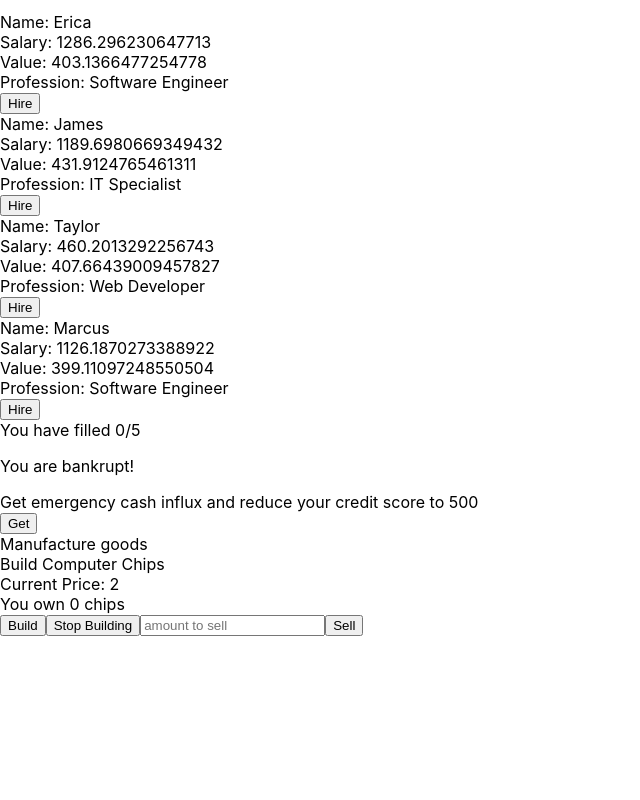
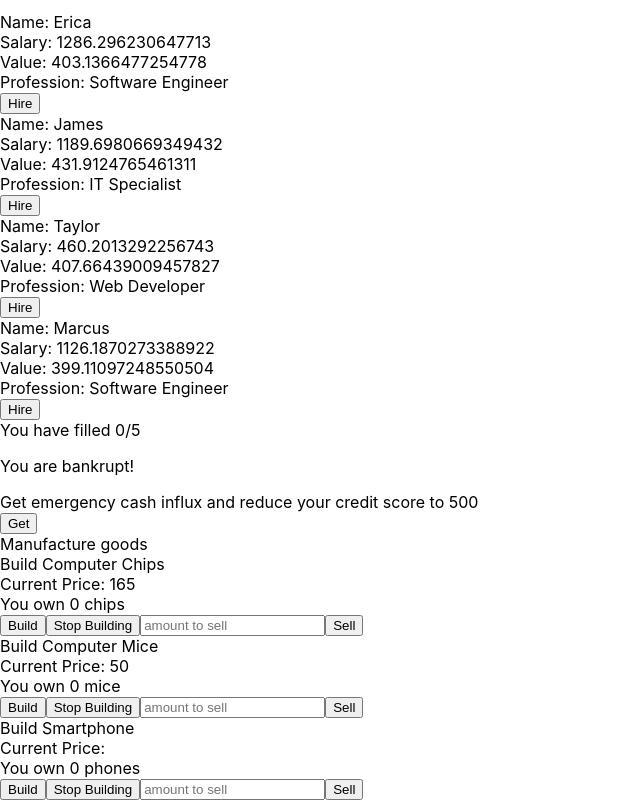
Before and after one commit to tommy-js/Marketcap, a React (Create React App) app: page / in a window 1280 px wide. Shown: the part 272-1072 px from the top of the page, without its empty margins (0-640 px from the left). Before the commit the page ends 908 px from the top, so only its background shows below. Built offline with nearby package versions, Linux system fonts and the light colour scheme.

Commit message:
Added several goods which can be produced and sold

```diff
--- a/src/components/assets/Goods.js
+++ b/src/components/assets/Goods.js
@@ -1,13 +1,22 @@
 import React, { Component, prevState } from "react";
 import BuildComputerChip from "./items/BuildComputerChip";
+import BuildComputerMouse from "./items/BuildComputerMouse";
+import BuildMobilePhone from "./items/BuildMobilePhone";
 
 export default class Goods extends Component {
   constructor(props) {
     super(props);
     this.state = {
-      chipsSold: 0
+      chipsSold: 0,
+      miceSold: 0,
+      phonesSold: 0,
+      chipPrice: 165,
+      mousePrice: 50,
+      phonesPrice: 400
     };
     this.chipsPayment = this.chipsPayment.bind(this);
+    this.micePayment = this.micePayment.bind(this);
+    this.phonesPayment = this.phonesPayment.bind(this);
   }
 
   chipsPayment(sellAmount) {
@@ -19,17 +28,61 @@ export default class Goods extends Component {
     if (incomeValue < 25) {
       incomeValue = 25;
     }
+    this.setState({ chipPrice: incomeValue });
     let passVal = incomeValue * sellAmount;
     this.props.addMoney(passVal);
     console.log(incomeValue);
     console.log(this.state.chipsSold);
   }
 
+  micePayment(sellAmount) {
+    sellAmount = Number(sellAmount);
+    this.setState(prevState => ({
+      miceSold: prevState.miceSold + sellAmount
+    }));
+    let incomeValue = 50 - Math.log(this.state.miceSold + 1) * 10;
+    if (incomeValue < 5) {
+      incomeValue = 5;
+    }
+    this.setState({ mousePrice: incomeValue });
+    let passVal = incomeValue * sellAmount;
+    this.props.addMoney(passVal);
+    console.log(incomeValue);
+    console.log(this.state.miceSold);
+  }
+
+  phonesPayment(sellAmount) {
+    sellAmount = Number(sellAmount);
+    this.setState(prevState => ({
+      phonesSold: prevState.phonesSold + sellAmount
+    }));
+    let incomeValue = 400 - Math.log(this.state.phonesSold + 1) * 10;
+    if (incomeValue < 5) {
+      incomeValue = 5;
+    }
+    this.setState({ phonePrice: incomeValue });
+    let passVal = incomeValue * sellAmount;
+    this.props.addMoney(passVal);
+    console.log(incomeValue);
+    console.log(this.state.phonesSold);
+  }
+
   render() {
     return (
       <div>
         <div>Manufacture goods</div>
-        <BuildComputerChip chipsPayment={this.chipsPayment} />
+        <BuildComputerChip
+          chipsPayment={this.chipsPayment}
+          chipPrice={this.state.chipPrice}
+        />
+        <BuildComputerMouse
+          micePayment={this.micePayment}
+          mousePrice={this.state.mousePrice}
+        />
+        <BuildMobilePhone
+          phonesPayment={this.phonesPayment}
+          phonePrice={this.state.phonePrice}
+        />
       </div>
     );
   }
--- a/src/components/assets/items/BuildComputerChip.js
+++ b/src/components/assets/items/BuildComputerChip.js
@@ -15,7 +15,7 @@ export default class BuildComputerChip extends Component {
   setCPUChips(checkCPU) {
     if (checkCPU == true) {
       this.setState({ buildChips: true });
-      let newvar = setInterval(this.CPUChips, 60);
+      let newvar = setInterval(this.CPUChips, 2000);
       this.setState({ newvar: newvar });
     }
     if (checkCPU == false) {
@@ -49,6 +49,7 @@ export default class BuildComputerChip extends Component {
           setCPUChips={this.setCPUChips}
           stopCPUChips={this.stopCPUChips}
           sellCPUChip={this.sellCPUChip}
+          chipPrice={this.props.chipPrice}
         />
       </div>
     );
--- /dev/null
+++ b/src/components/assets/items/BuildComputerMouse.js
@@ -0,0 +1,54 @@
+import React, { Component, prevState } from "react";
+import ComputerMouse from "./ComputerMouse";
+
+export default class BuildComputerMouse extends Component {
+  constructor(props) {
+    super(props);
+    this.state = {
+      mice: 0
+    };
+    this.ComputerMouse = this.ComputerMouse.bind(this);
+    this.setComputerMouse = this.setComputerMouse.bind(this);
+    this.sellComputerMouse = this.sellComputerMouse.bind(this);
+  }
+
+  setComputerMouse(checkMouse) {
+    if (checkMouse == true) {
+      let newvar = setInterval(this.ComputerMouse, 1000);
+      this.setState({ newvar: newvar });
+    }
+    if (checkMouse == false) {
+      clearInterval(this.state.newvar);
+      console.log("not passing");
+    }
+  }
+
+  ComputerMouse() {
+    this.setState(prevState => ({
+      mice: prevState.mice + 1
+    }));
+    console.log("working");
+  }
+
+  sellComputerMouse(sellAmount) {
+    if (this.state.mice >= sellAmount) {
+      this.setState(prevState => ({
+        mice: prevState.mice - sellAmount
+      }));
+      this.props.micePayment(sellAmount);
+    }
+  }
+
+  render() {
+    return (
+      <div>
+        <ComputerMouse
+          mice={this.state.mice}
+          setComputerMouse={this.setComputerMouse}
+          sellComputerMouse={this.sellComputerMouse}
+          mousePrice={this.props.mousePrice}
+        />
+      </div>
+    );
+  }
+}
--- /dev/null
+++ b/src/components/assets/items/BuildMobilePhone.js
@@ -0,0 +1,54 @@
+import React, { Component, prevState } from "react";
+import MobilePhone from "./MobilePhone";
+
+export default class BuildMobilePhone extends Component {
+  constructor(props) {
+    super(props);
+    this.state = {
+      phones: 0
+    };
+    this.MobilePhone = this.MobilePhone.bind(this);
+    this.setMobilePhone = this.setMobilePhone.bind(this);
+    this.sellMobilePhone = this.sellMobilePhone.bind(this);
+  }
+
+  setMobilePhone(checkPhones) {
+    if (checkPhones == true) {
+      let newvar = setInterval(this.MobilePhone, 2000);
+      this.setState({ newvar: newvar });
+    }
+    if (checkPhones == false) {
+      clearInterval(this.state.newvar);
+      console.log("not passing");
+    }
+  }
+
+  MobilePhone() {
+    this.setState(prevState => ({
+      phones: prevState.phones + 1
+    }));
+    console.log("working");
+  }
+
+  sellMobilePhone(sellAmount) {
+    if (this.state.phones >= sellAmount) {
+      this.setState(prevState => ({
+        phones: prevState.phones - sellAmount
+      }));
+      this.props.phonesPayment(sellAmount);
+    }
+  }
+
+  render() {
+    return (
+      <div>
+        <MobilePhone
+          phones={this.state.phones}
+          setMobilePhone={this.setMobilePhone}
+          sellMobilePhone={this.sellMobilePhone}
+          phonePrice={this.props.phonePrice}
+        />
+      </div>
+    );
+  }
+}
--- a/src/components/assets/items/ComputerChip.js
+++ b/src/components/assets/items/ComputerChip.js
@@ -2,7 +2,6 @@ import React, { useState } from "react";
 
 function ComputerChip(props) {
   const [sellVal, setSellVal] = useState(0);
-  let price = 2;
 
   function startCPUChip() {
     props.setCPUChips(true);
@@ -25,13 +24,14 @@ function ComputerChip(props) {
   return (
     <div>
       <div>Build Computer Chips</div>
-      <div>Current Price: {price}</div>
+      <div>Current Price: {props.chipPrice}</div>
       <div>You own {props.chips} chips</div>
       <button onClick={startCPUChip}>Build</button>
       <button onClick={endCPUChip}>Stop Building</button>
       <input
         type="number"
         placeholder="amount to sell"
+        min="0"
         onChange={setSellAmount}
       />
       <button onClick={sellAmount}>Sell</button>
--- /dev/null
+++ b/src/components/assets/items/ComputerMouse.js
@@ -0,0 +1,42 @@
+import React, { useState } from "react";
+
+function ComputerMouse(props) {
+  const [sellVal, setSellVal] = useState(0);
+
+  function startComputerMouse() {
+    props.setComputerMouse(true);
+    console.log("getting");
+  }
+
+  function endComputerMouse() {
+    props.setComputerMouse(false);
+  }
+
+  function setSellAmount(e) {
+    let value = e.target.value;
+    setSellVal(value);
+  }
+
+  function sellAmount() {
+    props.sellComputerMouse(sellVal);
+  }
+
+  return (
+    <div>
+      <div>Build Computer Mice</div>
+      <div>Current Price: {props.mousePrice}</div>
+      <div>You own {props.mice} mice</div>
+      <button onClick={startComputerMouse}>Build</button>
+      <button onClick={endComputerMouse}>Stop Building</button>
+      <input
+        type="number"
+        placeholder="amount to sell"
+        min="0"
+        onChange={setSellAmount}
+      />
+      <button onClick={sellAmount}>Sell</button>
+    </div>
+  );
+}
+
+export default ComputerMouse;
--- /dev/null
+++ b/src/components/assets/items/MobilePhone.js
@@ -0,0 +1,42 @@
+import React, { useState } from "react";
+
+function MobilePhone(props) {
+  const [sellVal, setSellVal] = useState(0);
+
+  function startMobilePhone() {
+    props.setMobilePhone(true);
+    console.log("getting");
+  }
+
+  function endMobilePhone() {
+    props.setMobilePhone(false);
+  }
+
+  function setSellAmount(e) {
+    let value = e.target.value;
+    setSellVal(value);
+  }
+
+  function sellAmount() {
+    props.sellMobilePhone(sellVal);
+  }
+
+  return (
+    <div>
+      <div>Build Smartphone</div>
+      <div>Current Price: {props.phonePrice}</div>
+      <div>You own {props.phones} phones</div>
+      <button onClick={startMobilePhone}>Build</button>
+      <button onClick={endMobilePhone}>Stop Building</button>
+      <input
+        type="number"
+        placeholder="amount to sell"
+        min="0"
+        onChange={setSellAmount}
+      />
+      <button onClick={sellAmount}>Sell</button>
+    </div>
+  );
+}
+
+export default MobilePhone;
```
